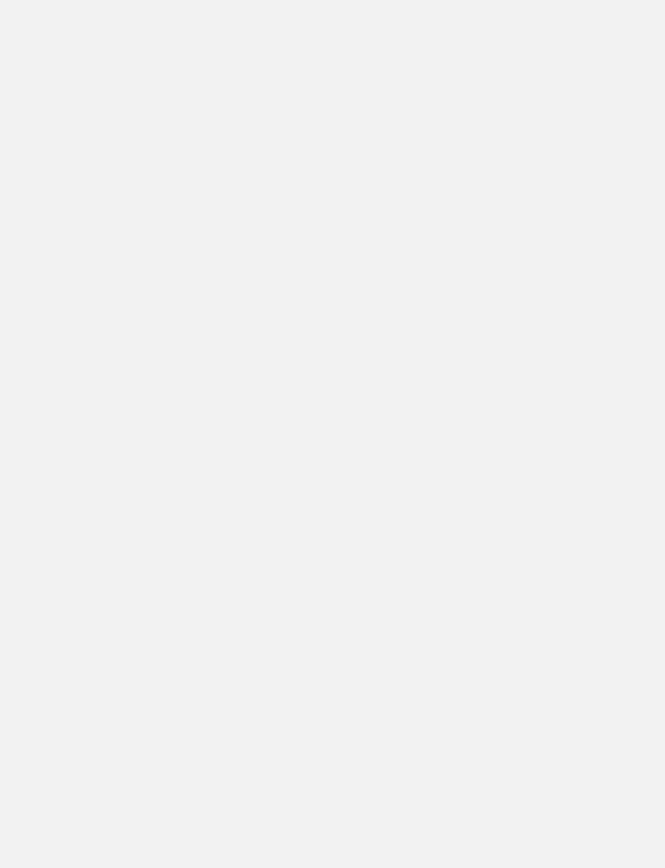
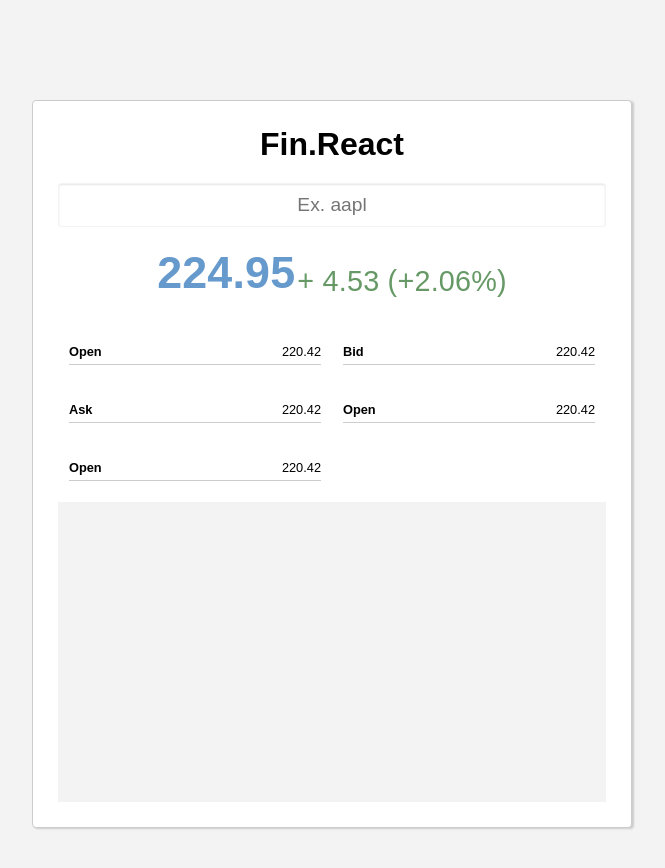
Before and after one commit to lucazweb/fin-react, a React (Create React App) app: page / in a window 1280 px wide. Shown: the top 868 px of the page, without its empty margins (308-973 px from the left). Before the commit the page ends 800 px from the top, so only its background shows below. Built offline with nearby package versions, Linux system fonts and the light colour scheme.

Commit message:
HTML/styled-components, estilos principais

```diff
--- a/package.json
+++ b/package.json
@@ -6,6 +6,7 @@
     "react": "^16.5.2",
     "react-dom": "^16.5.2",
     "react-scripts": "1.1.5",
+    "recharts": "^1.2.0",
     "styled-components": "^3.4.9"
   },
   "scripts": {
--- a/src/App.js
+++ b/src/App.js
@@ -1,10 +1,54 @@
 import React, { Component } from 'react';
 import './css/global';
+import { AppBox, StocksPanel, StockDetail, StockChart } from './css/components';
 
 class App extends Component {
   render() {
     return (
-      <div />
+        <AppBox>
+          <div className="header">
+            <h1> Fin.React</h1>
+          </div>
+
+          <div className="main-form">
+            <input className="main-input" placeholder="Ex. aapl" />
+          </div>
+
+          <StocksPanel>
+            <span className="stock-value">224.95</span>
+            <span> + 4.53 (+2.06%) </span>
+          </StocksPanel>
+
+          <StockDetail>
+            <li>
+                <strong>Open</strong>
+                <span>220.42</span>
+            </li>
+            <li>
+                <strong>Bid</strong>
+                <span>220.42</span>
+            </li>
+            <li>
+                <strong>Ask</strong>
+                <span>220.42</span>
+            </li>
+            <li>
+                <strong>Open</strong>
+                <span>220.42</span>
+            </li>
+            <li>
+                <strong>Open</strong>
+                <span>220.42</span>
+            </li>
+          </StockDetail>
+
+          <StockChart />
+
+
+
+        </AppBox>
+
+
     );
   }
 }
--- /dev/null
+++ b/src/css/components.js
@@ -0,0 +1,90 @@
+import styled from 'styled-components';
+
+export const AppBox = styled.div`
+  display: flex;
+  flex-direction: column;
+
+  width: 600px;
+  margin:100px auto;
+  padding: 25px;
+  border-radius: 4px;
+  border: 1px solid #ccc;
+  box-shadow: 2px 1px 2px #ccc;
+  background: white;
+
+  h1{
+    text-align: center;
+    margin-bottom: 20px;
+  }
+
+  input{
+    width: 100%;
+    transition: all ease 0.5s;
+    box-shadow: inset 0 1px 2px rgba(10,10,10,.1);
+    font-size: 1.2em;
+    color: #6699cc;
+    text-align: center;
+    padding: 10px 8px;
+    border: 1px solid #f3f3f3;
+    border-radius: 3px;
+    &:focus{
+      border-color: #069;
+      background: white;
+    }
+`;
+
+export const StocksPanel = styled.div`
+  display: flex;
+  width: 70%;
+  text-align: center;
+  justify-content: center;
+  align-items: flex-end;
+  margin:20px auto;
+
+  span{
+    font-size: 1.8em;
+    color: #669966;
+    letter-spacing: 0.2px;
+
+  }
+
+  .stock-value{
+    font-size: 2.8em;
+    color: #6699cc;
+    font-weight: bold;
+    margin-right: 2px;
+  }
+`;
+
+export const StockDetail = styled.ul`
+  display:flex;
+  flex-flow: row wrap;
+  width: 100%;
+  list-style: none;
+
+  li{
+    width: 46%;
+    margin: 2%;
+    display: flex;
+    justify-content: space-between;
+    border-bottom: 1px solid #ccc;
+    padding-top: 15px;
+    padding-bottom:5px;
+    font-size: 0.8em;
+
+    &:hover{
+      color: #6699cc;
+      border-color: #6699cc;
+    }
+  }
+
+`;
+
+export const StockChart = styled.div`
+  display: flex;
+  width: 100%;
+  min-height: 300px;
+  margin-top: 10px;
+  background: #f3f3f3;
+
+`;
```
Also changed, not shown: 1 other file (tests, documents, lock files or other folders).
